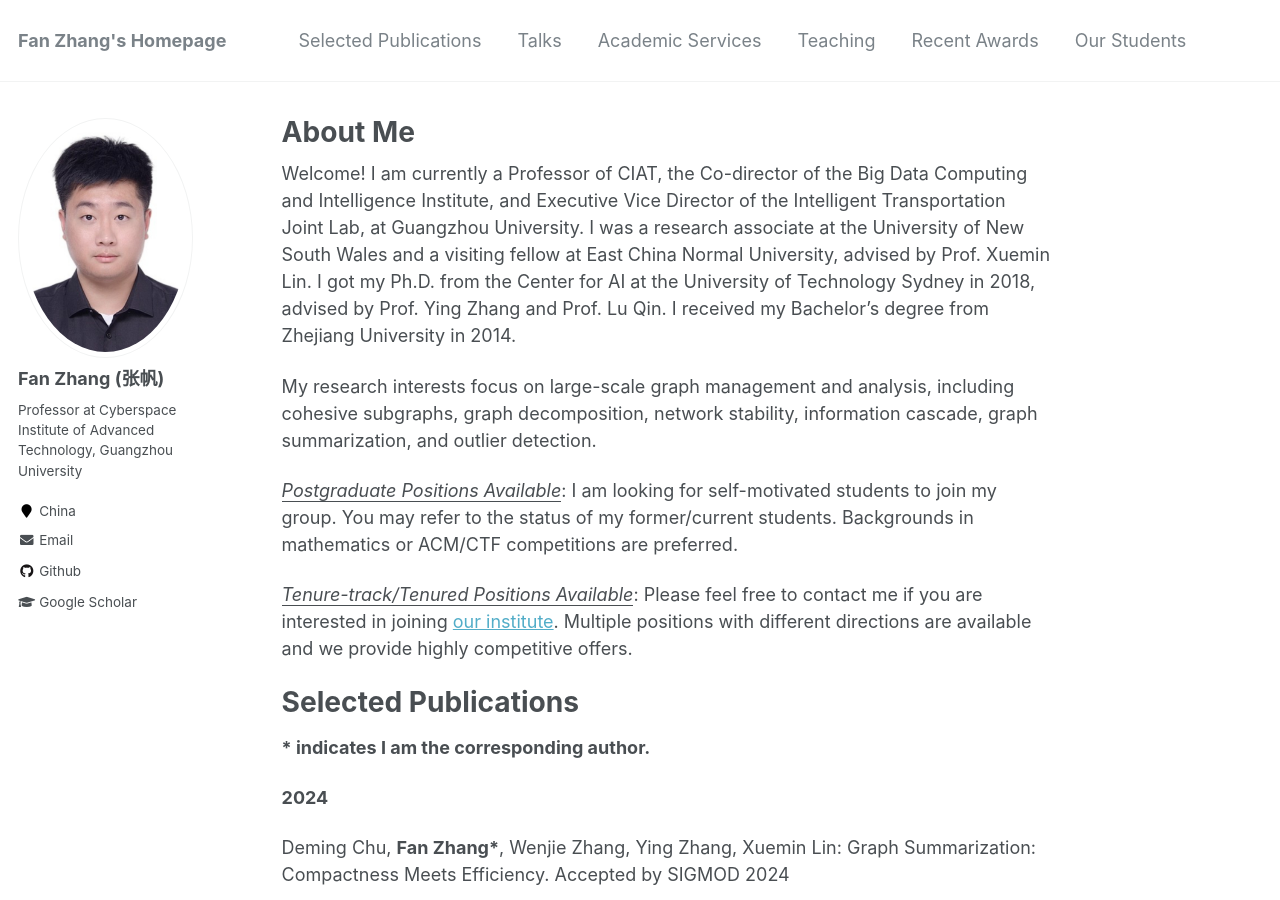
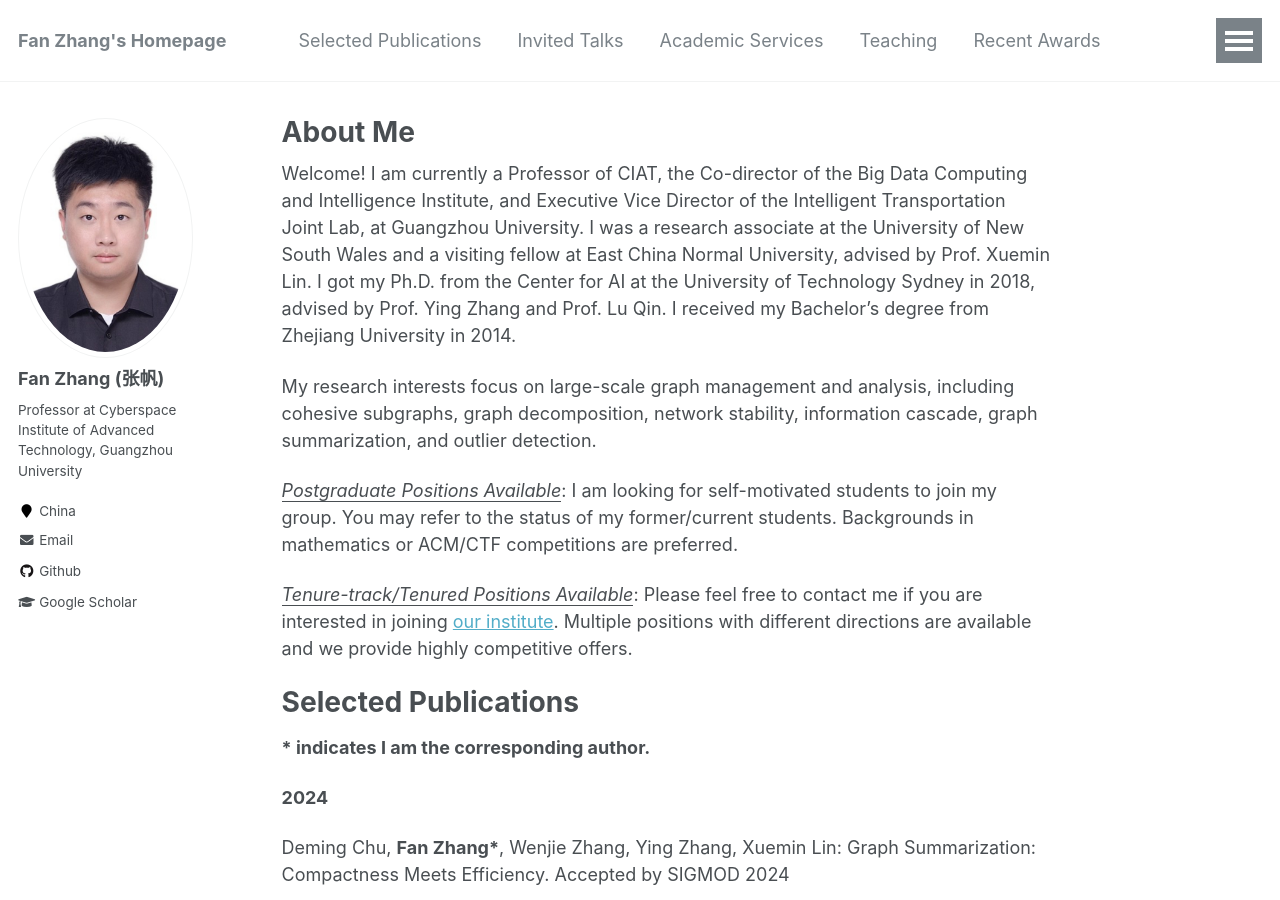
Before and after one commit to fanzhangcs/fanzhangcs.github.io, a Jekyll site: the page built from _pages/about.md, in a window 1280 px wide and 900 px high. Built offline with Jekyll 4.4.1, drawn with Linux system fonts in a browser that asks for light colours.

Commit message:
Update navigation.yml

```diff
--- a/_data/navigation.yml
+++ b/_data/navigation.yml
@@ -3,7 +3,7 @@ main:
   - title: "Selected Publications"
     url: /#publications
 
-  - title: "Talks"
+  - title: "Invited Talks"
     url: /#talks
 
   - title: "Academic Services"
```
